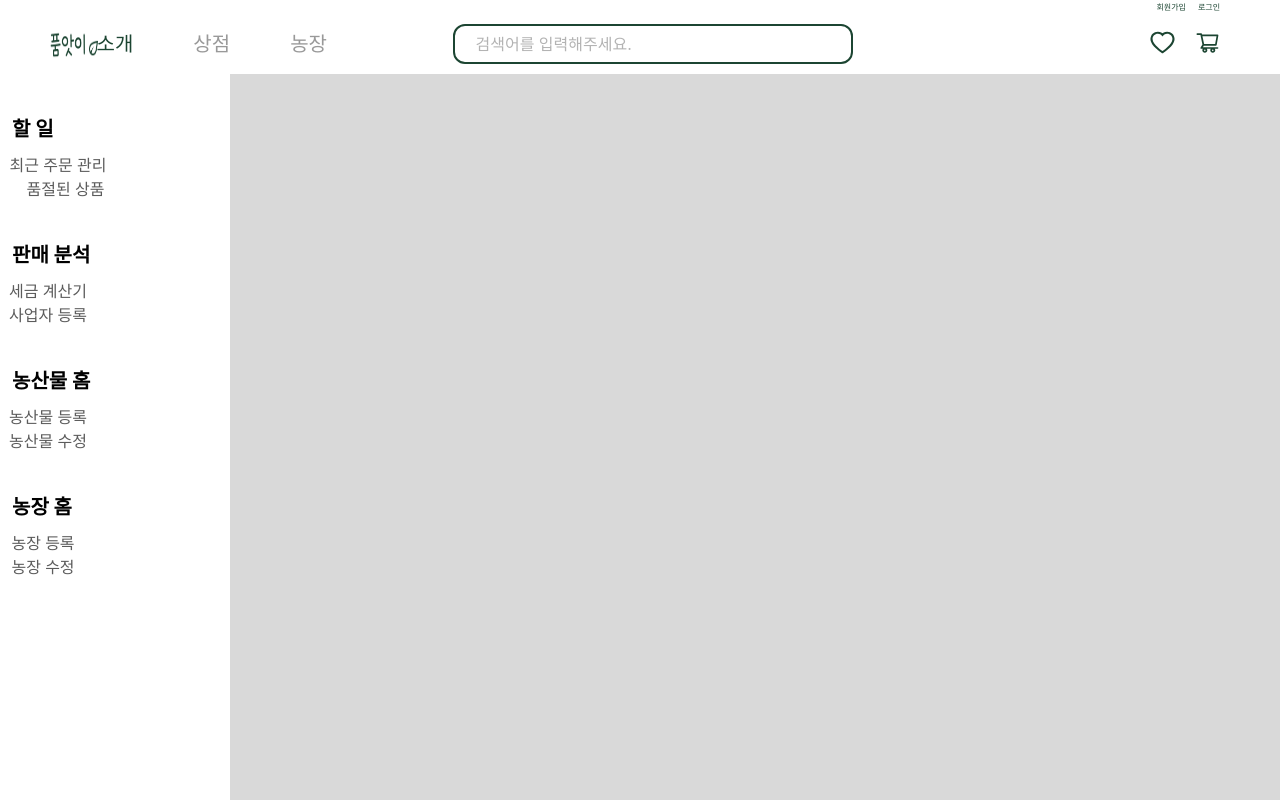
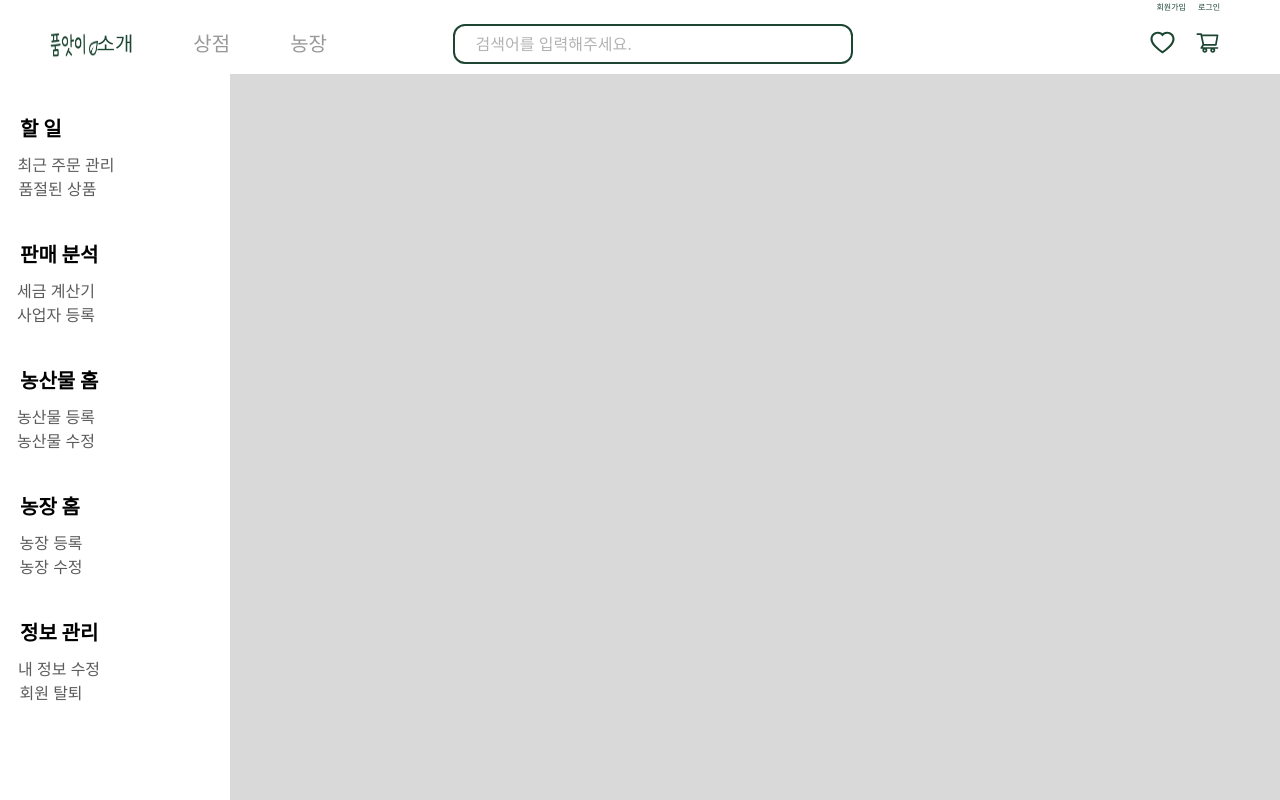
Before and after one commit to kakao-tech-campus-2nd-step3/Team10_FE, a React (Create React App) app: page /Seller in a window 1280 px wide. Shown: the top 800 px of the page. Built offline with nearby package versions, Linux system fonts and the light colour scheme.

Commit message:
feat: MyInfo 추가

```diff
--- a/src/components/features/SellerPage/SellerCategory.tsx
+++ b/src/components/features/SellerPage/SellerCategory.tsx
@@ -4,6 +4,8 @@ import AddFarm from "./AddFarm";
 import AddProduct from "./AddProduct";
 import EditFarm from "./EditFarm";
 import EditProduct from "./EditProduct";
+import EditInfo from "./MyInfo/EditInfo";
+import Logout from "./MyInfo/Logout";
 
 const SellerCategory = () => {
   const [activeComponent, setActiveComponent] = useState<string | null>(null);
@@ -23,6 +25,12 @@ const SellerCategory = () => {
   const handleEditFarmClick = () => {
     setActiveComponent("edit-farm");
   };
+  const handleEditInfoClick = () => {
+    setActiveComponent("edit-info");
+  };
+  const handleLogoutClick = () => {
+    setActiveComponent("logout");
+  };
 
   const handleClose = () => {
     setActiveComponent(null);
@@ -31,14 +39,14 @@ const SellerCategory = () => {
   return (
     <Box w="230px" h="1350px" border="none" bgColor="#FFFFFF">
       <Flex direction="column">
-        <Text mt={10} ml={3} color="#000000" fontSize="20px" fontWeight="bold">
+        <Text mt={10} ml={5} color="#000000" fontSize="20px" fontWeight="bold">
           할 일
         </Text>
         <Button
           w="100px"
           h="20px"
           mt={3}
-          ml={2}
+          ml={4}
           color="#5C5C5C"
           fontSize="16px"
           fontWeight="medium"
@@ -51,7 +59,6 @@ const SellerCategory = () => {
           w="115px"
           h="20px"
           mt={1}
-          ml={2}
           color="#5C5C5C"
           fontSize="16px"
           fontWeight="medium"
@@ -61,14 +68,14 @@ const SellerCategory = () => {
           품절된 상품
         </Button>
 
-        <Text mt={10} ml={3} color="#000000" fontSize="20px" fontWeight="bold">
+        <Text mt={10} ml={5} color="#000000" fontSize="20px" fontWeight="bold">
           판매 분석
         </Text>
         <Button
           w="80px"
           h="20px"
           mt={3}
-          ml={2}
+          ml={4}
           color="#5C5C5C"
           fontSize="16px"
           fontWeight="medium"
@@ -81,7 +88,7 @@ const SellerCategory = () => {
           w="80px"
           h="20px"
           mt={1}
-          ml={2}
+          ml={4}
           color="#5C5C5C"
           fontSize="16px"
           fontWeight="medium"
@@ -91,14 +98,14 @@ const SellerCategory = () => {
           사업자 등록
         </Button>
 
-        <Text mt={10} ml={3} color="#000000" fontSize="20px" fontWeight="bold">
+        <Text mt={10} ml={5} color="#000000" fontSize="20px" fontWeight="bold">
           농산물 홈
         </Text>
         <Button
           w="80px"
           h="20px"
           mt={3}
-          ml={2}
+          ml={4}
           color="#5C5C5C"
           fontSize="16px"
           fontWeight="medium"
@@ -112,7 +119,7 @@ const SellerCategory = () => {
           w="80px"
           h="20px"
           mt={1}
-          ml={2}
+          ml={4}
           color="#5C5C5C"
           fontSize="16px"
           fontWeight="medium"
@@ -123,14 +130,14 @@ const SellerCategory = () => {
           농산물 수정
         </Button>
 
-        <Text mt={10} ml={3} color="#000000" fontSize="20px" fontWeight="bold">
+        <Text mt={10} ml={5} color="#000000" fontSize="20px" fontWeight="bold">
           농장 홈
         </Text>
         <Button
           w="70px"
           h="20px"
           mt={3}
-          ml={2}
+          ml={4}
           color="#5C5C5C"
           fontSize="16px"
           fontWeight="medium"
@@ -144,7 +151,7 @@ const SellerCategory = () => {
           w="70px"
           h="20px"
           mt={1}
-          ml={2}
+          ml={4}
           color="#5C5C5C"
           fontSize="16px"
           fontWeight="medium"
@@ -154,10 +161,44 @@ const SellerCategory = () => {
         >
           농장 수정
         </Button>
+
+        <Text mt={10} ml={5} color="#000000" fontSize="20px" fontWeight="bold">
+          정보 관리
+        </Text>
+        <Button
+          w="70px"
+          h="20px"
+          mt={3}
+          ml={6}
+          color="#5C5C5C"
+          fontSize="16px"
+          fontWeight="medium"
+          _hover={{ bgColor: "#FFFFFF" }}
+          bgColor="#FFFFFF"
+          onClick={handleEditInfoClick}
+        >
+          내 정보 수정
+        </Button>
+        <Button
+          w="70px"
+          h="20px"
+          mt={1}
+          ml={4}
+          color="#5C5C5C"
+          fontSize="16px"
+          fontWeight="medium"
+          _hover={{ bgColor: "#FFFFFF" }}
+          bgColor="#FFFFFF"
+          onClick={handleLogoutClick}
+        >
+          회원 탈퇴
+        </Button>
         {activeComponent === "add-product" && <AddProduct setIsAddProductVisible={handleClose} />}
         {activeComponent === "add-farm" && <AddFarm setIsAddFarmVisible={handleClose} />}
         {activeComponent === "edit-product" && <EditProduct setIsEditProductVisible={handleClose} />}
         {activeComponent === "edit-farm" && <EditFarm setIsEditFarmVisible={handleClose} />}
+        {activeComponent === "edit-info" && <EditInfo setIsEditInfoVisible={handleClose} />}
+        {activeComponent === "logout" && <Logout setIsLogoutVisible={handleClose} />}
       </Flex>
     </Box>
   );
```
